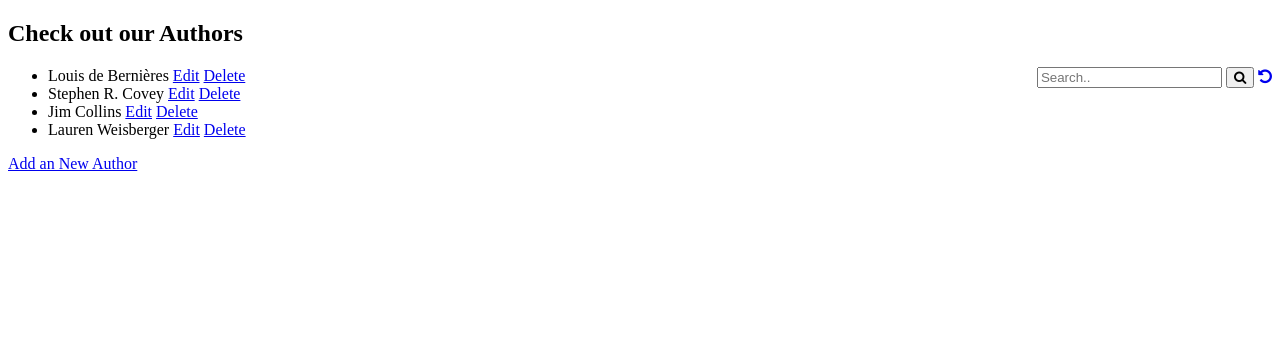
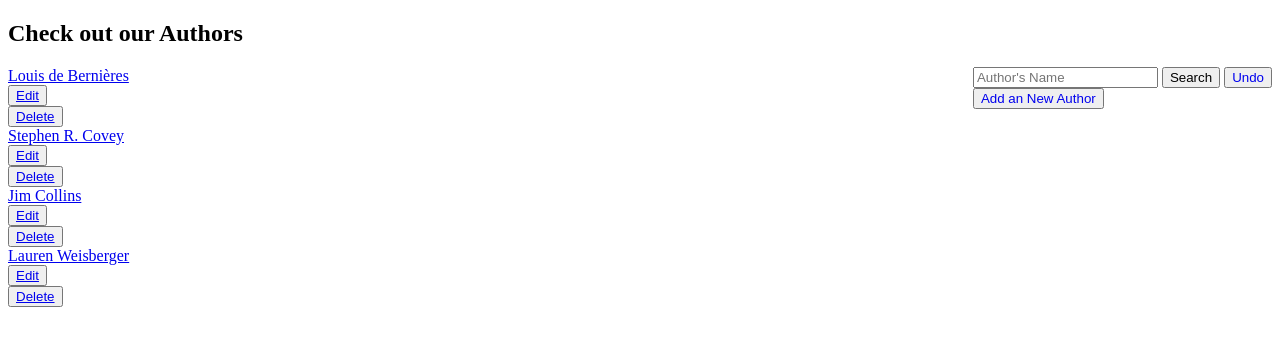
Before and after one commit to el-shes/django_bookshop, a Django app: page /author in a window 1280 px wide. Shown: the top 346 px of the page. Run offline with Django 4.2, Linux system fonts and the light colour scheme; data comes from the database, SQL or seed files in the repository.

Commit message:
author templates are updated and prettyfied

```diff
--- a/books/templates/authors/author_create.html
+++ b/books/templates/authors/author_create.html
@@ -1,5 +1,5 @@
-<!DOCTYPE html>
-<html lang="en">
+{% extends 'base.html' %}
+{% block content %}
 <head>
     <meta charset="UTF-8">
     <title>Add Author</title>
@@ -12,4 +12,4 @@
     <input type="submit" value="Save"/>
 </form>
 </body>
-</html>
+{% endblock %}
--- a/books/templates/authors/author_list.html
+++ b/books/templates/authors/author_list.html
@@ -1,38 +1,41 @@
-<!DOCTYPE html>
-<html lang="en">
-<head>
-    <meta charset="UTF-8">
-    <title>Authors</title>
-    <link rel="stylesheet" href="https://cdnjs.cloudflare.com/ajax/libs/font-awesome/4.7.0/css/font-awesome.min.css">
-</head>
-<body>
+{% extends 'base.html' %}
+{% block content %}
     <h2>Check out our Authors</h2>
 
     <div style="float:right">
-    <form>
-        <input type="text" placeholder="Search.." name="search"
-                {% if search %} value="{{ search }}" {% endif %}>
-        <button type="submit"><i class="fa fa-search"></i></button>
-        <a href="{% url 'books:all_authors' %}"><i class="fa fa-undo"></i></a>
+        <div class="container">
+            <form class="d-flex">
+                <input class="form-control me-2" type="text" placeholder="Author's Name" name="search"
+                       aria-label="search" {% if search %} value="{{ search }}" {% endif %}>
+                <button class="btn btn-outline-success" type="submit">Search</button>
+                <button class="btn btn-outline-primary" type="button"><a href="{% url 'books:all_authors' %}" style="text-decoration: none">Undo</a>
+                </button>
             </form>
         </div>
 
-<ul>
+        <div class="container">
+            <button type="button" class="btn btn-outline-dark"><a href="{% url 'books:author_create' %}" style="text-decoration: none">Add an New Author</a></button>
+        </div>
+    </div>
+
+    <div class="container">
+        <div class="row row-cols-3">
             {% for author in author_list %}
-        <li>
-            {{ author.author_first_name }} {{ author.author_last_name }}
-            <a href={% url 'books:author_edit' author.id %}>Edit</a>
-            <a href={% url 'books:author_delete' author.id %}>Delete</a>
-        </li>
+                <div class="col-6">
+                    <a href="{% url 'books:author_detail' author.id %}">{{ author.author_first_name }} {{ author.author_last_name }} </a>
+                </div>
+                <div class="col col-lg-2">
+                    <button type="button" class="btn btn-light"><a href={% url 'books:author_edit' author.id %}>Edit</a>
+                    </button>
+                </div>
+                <div class="col col-lg-2">
+                    <button type="button" class="btn btn-light"><a
+                            href={% url 'books:author_delete' author.id %}>Delete</a></button>
+                </div>
             {% empty %}
                 <li>No authors yet.</li>
             {% endfor %}
-</ul>
+        </div>
+    </div>
 
-
-<p>
-    <a href="{% url 'books:author_create' %}">Add an New Author</a>
-</p>
-
-</body>
-</html>
+{% endblock %}
```
Also changed, not shown: books/templates/authors/author_detail.html (+5 -4 lines), books/templates/authors/author_edit.html (+8 -5 lines). Lines whose indentation alone changed are shown as unchanged.
